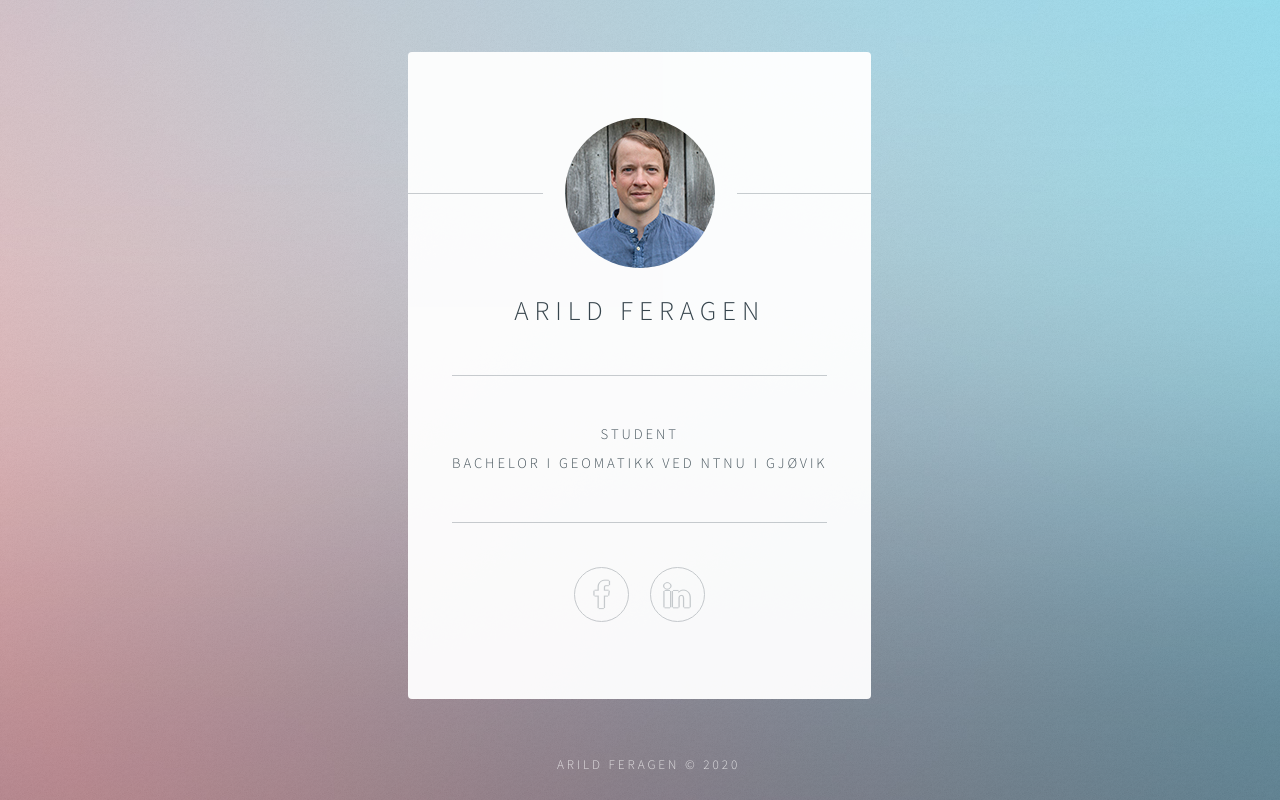
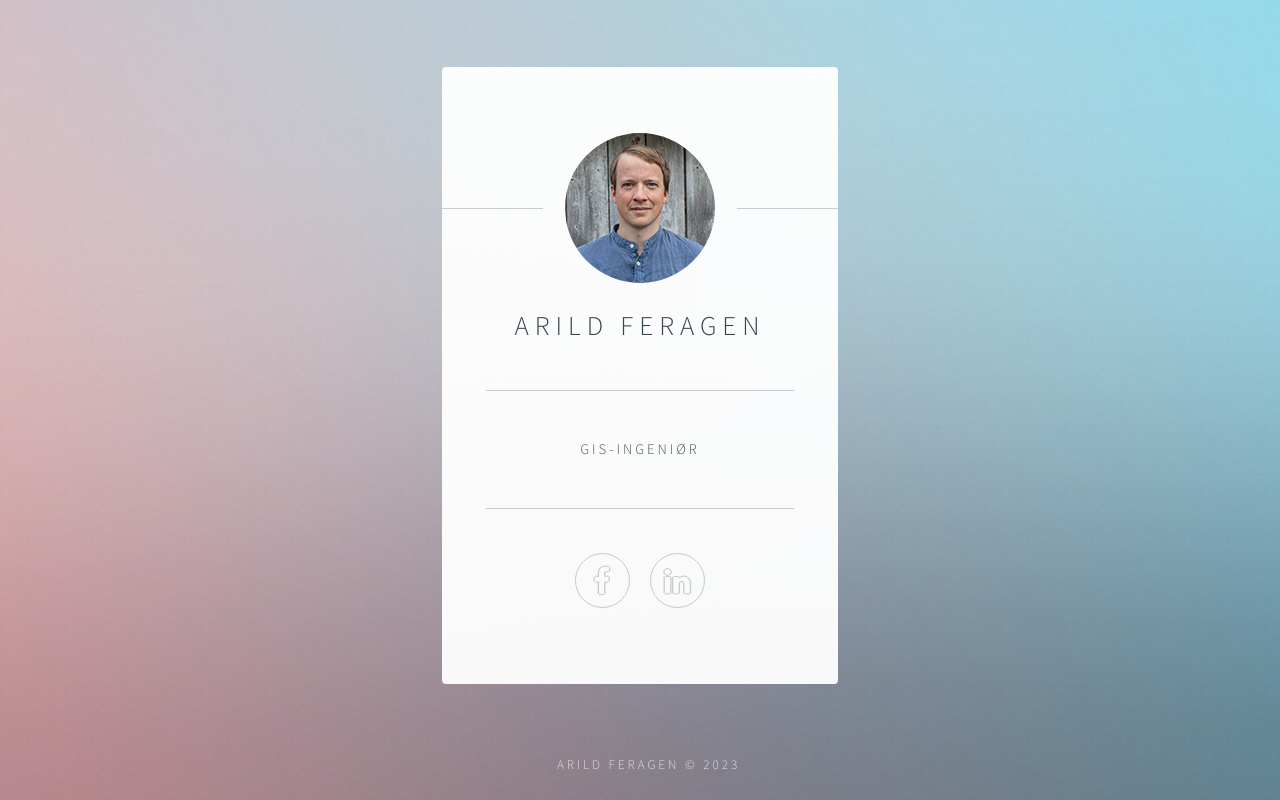
Before and after one commit to aferagen/webside-test, a plain HTML site: page index.html in a window 1280 px wide. Drawn offline with Linux system fonts and the light colour scheme.

Commit message:
Update index.html

```diff
--- a/index.html
+++ b/index.html
@@ -30,7 +30,7 @@
 
             <hr />
 
-            <p>Student<br>Bachelor i geomatikk ved NTNU i Gjøvik</p>
+            <p>GIS-ingeniør</p>
 
             <hr />
 
@@ -47,7 +47,7 @@
         <!-- Footer -->
         <footer id="footer">
             <ul class="copyright">
-                <li>Arild Feragen &copy; 2020</li>
+                <li>Arild Feragen &copy; 2023</li>
             </ul>
         </footer>
 
@@ -62,20 +62,6 @@
         }
     </script>
 
-    <script type="text/javascript">
-        var _gaq = _gaq || [];
-        _gaq.push(['_setAccount', 'UA-83764419-1']);
-        _gaq.push(['_trackPageview']);
-
-        (function() {
-            var ga = document.createElement('script');
-            ga.type = 'text/javascript';
-            ga.async = true;
-            ga.src = ('https:' == document.location.protocol ? 'https://ssl' : 'http://www') + '.google-analytics.com/ga.js';
-            var s = document.getElementsByTagName('script')[0];
-            s.parentNode.insertBefore(ga, s);
-        })();
-    </script>
 </body>
 
 </html>
```
